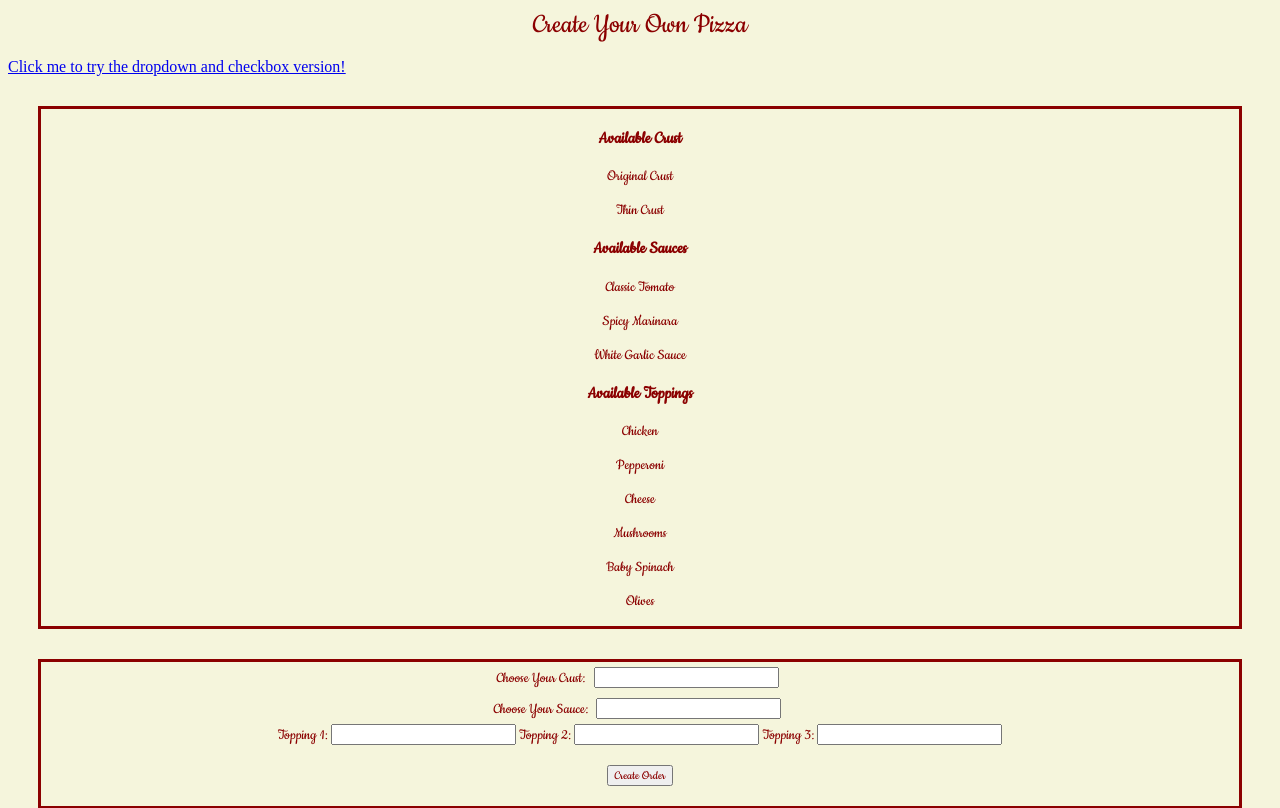
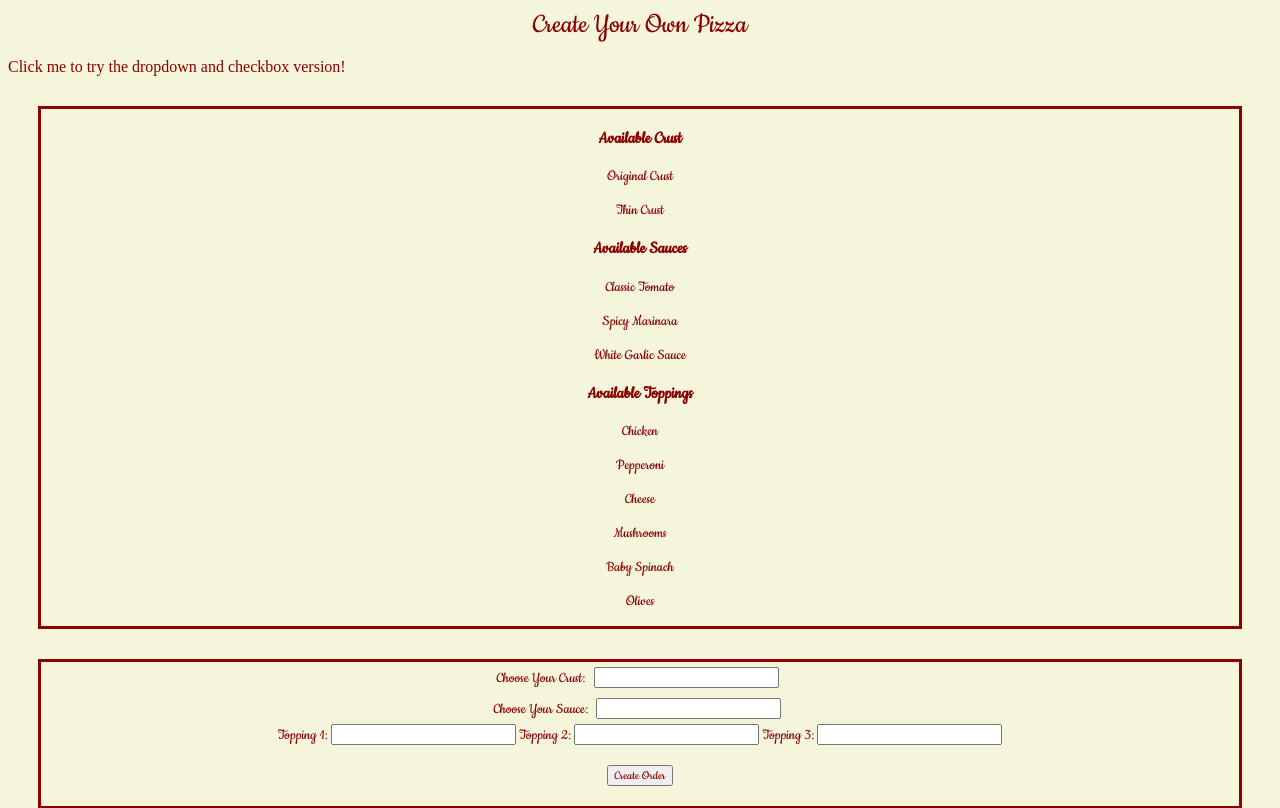
Before and after one commit to OscarM00/Pizza-Menu, a plain HTML site: page index.html in a window 1280 px wide. Shown: the top 808 px of the page. Drawn offline with Linux system fonts and the light colour scheme.

Commit message:
Added color for link and hover effect

```diff
--- a/pizzaMenu.css
+++ b/pizzaMenu.css
@@ -76,3 +76,13 @@ body {
 #topping3 {
     display: inline;
 }
+
+#differentVersion {
+    a {
+        color: darkred;
+        text-decoration: none;
+    }
+    a:hover {
+        color: black;
+    }
+}
```
